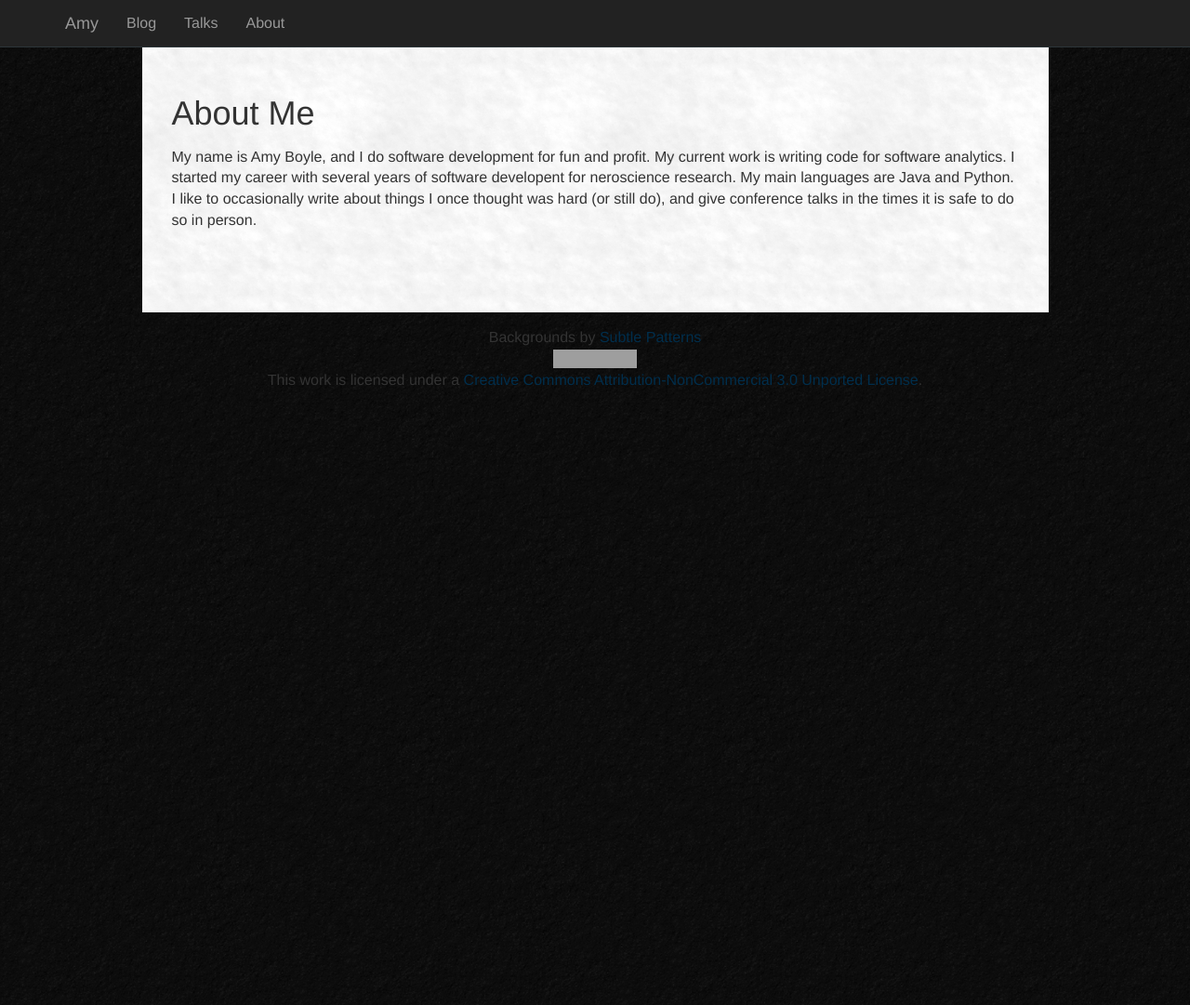
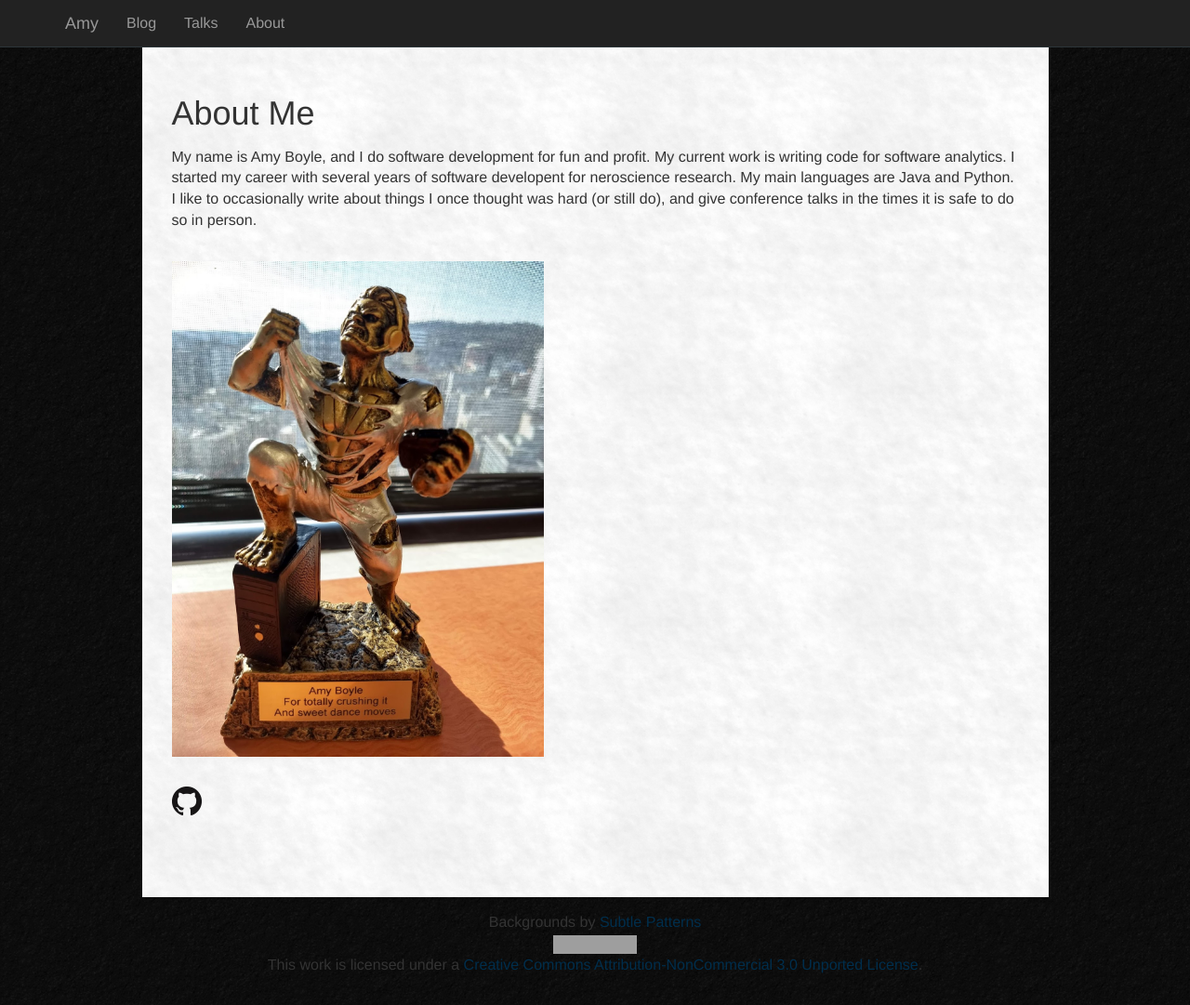
Before and after one commit to boylea/boylea.github.io, a Jekyll site: the page built from about.md, in a window 1280 px wide and 1081 px high. Shown: the whole window at 93% size. Built offline with Jekyll 4.4.1, drawn with Linux system fonts in a browser that asks for light colours; grey boxes are pictures that could not be loaded.

Commit message:
Fix about me page

```diff
--- a/about.md
+++ b/about.md
@@ -7,4 +7,6 @@ About Me
 
 My name is Amy Boyle, and I do software development for fun and profit. My current work is writing code for software analytics. I started my career with several years of software developent for neroscience research. My main languages are Java and Python. I like to occasionally write about things I once thought was hard (or still do), and give conference talks in the times it is safe to do so in person.
 
-<a href="https://github.com/boylea"><i class="icon-github icon-large"></i></a>
+ <img src="images/crush-it.jpg" alt="Trophy of person in a lunge on a computer tower while ripping off their shirt. The plaque reads For totally crushing it and sweet dance moves" style="width: 400px;" title="Trophy for crushing it given to me by my team at work. The likeness is unreal"/>
+
+[![github](images/GitHub-Mark-32px.png)](https://github.com/boylea)
```
Also changed, not shown: images/GitHub-Mark-32px.png (added), images/crush-it.jpg (added).
